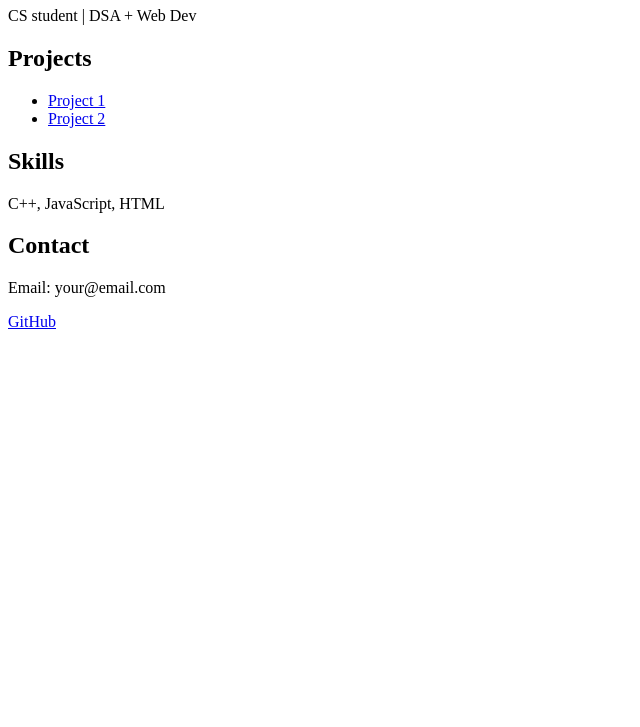
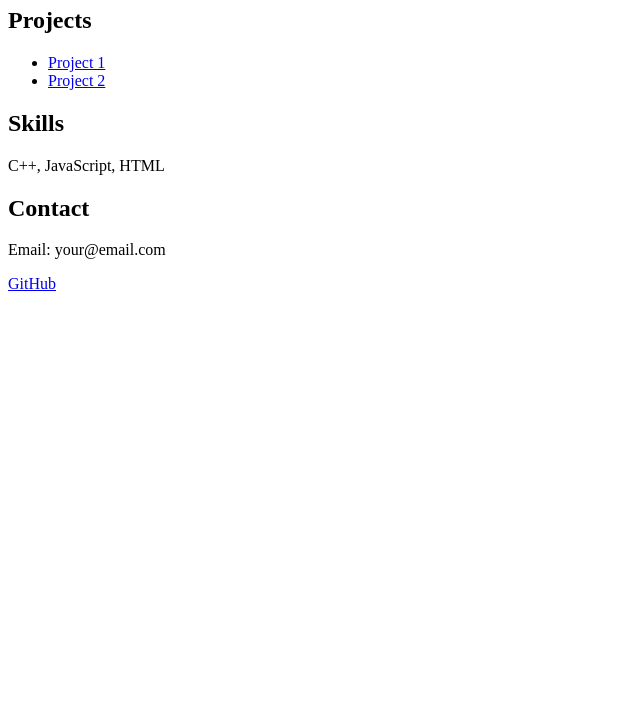
Before and after one commit to hans-aniket/portfolio, a plain HTML site: page index.html in a window 1280 px wide. Shown: the part 73-800 px from the top of the page, without its empty margins (0-640 px from the left). Drawn offline with Linux system fonts and the light colour scheme.

Commit message:
Remove student description from index.html
Removed the description line from the HTML body.

```diff
--- a/index.html
+++ b/index.html
@@ -5,7 +5,6 @@
 </head>
 <body>
   <h1>Your Name</h1>
-  <p>CS student | DSA + Web Dev</p>
 
   <h2>Projects</h2>
   <ul>
```
